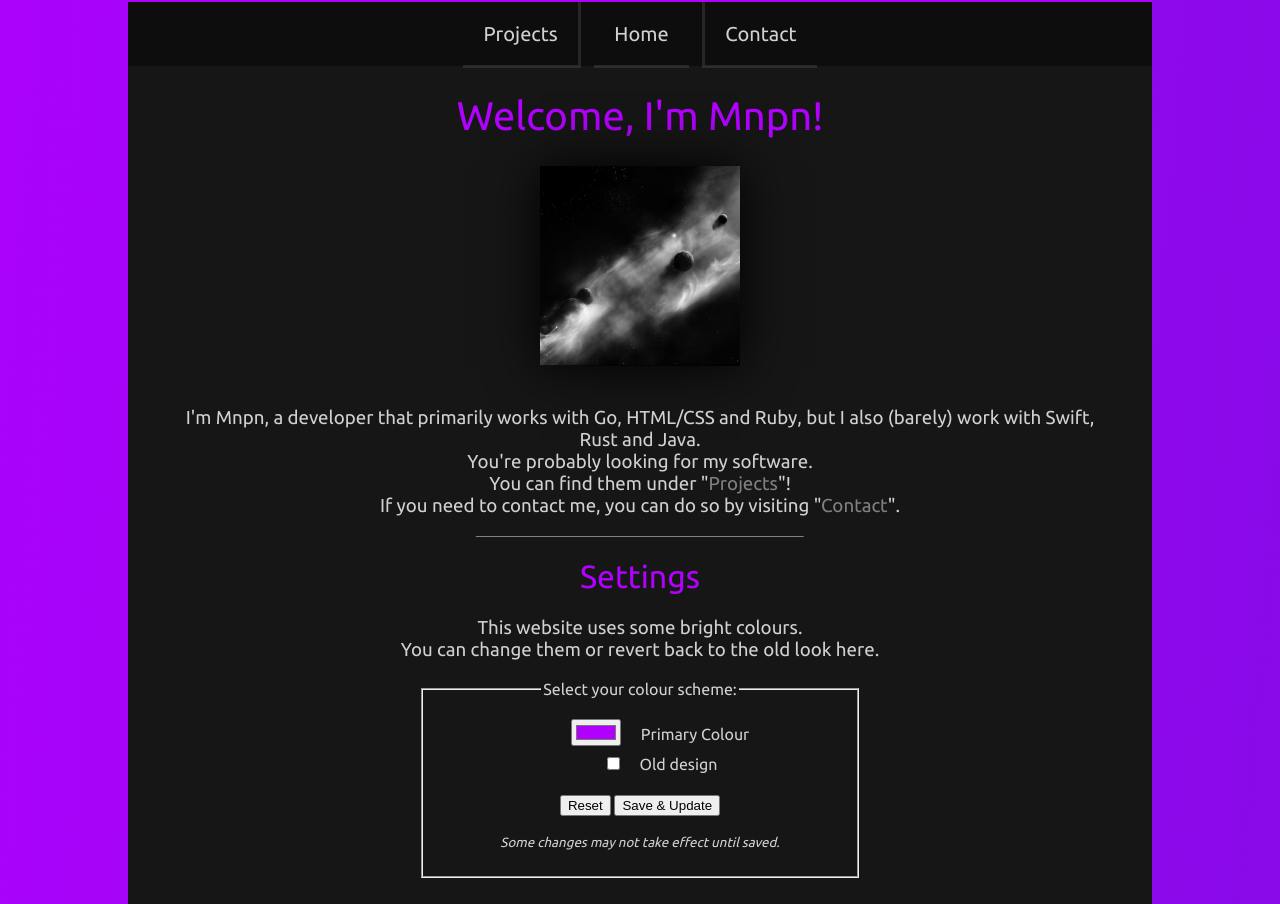
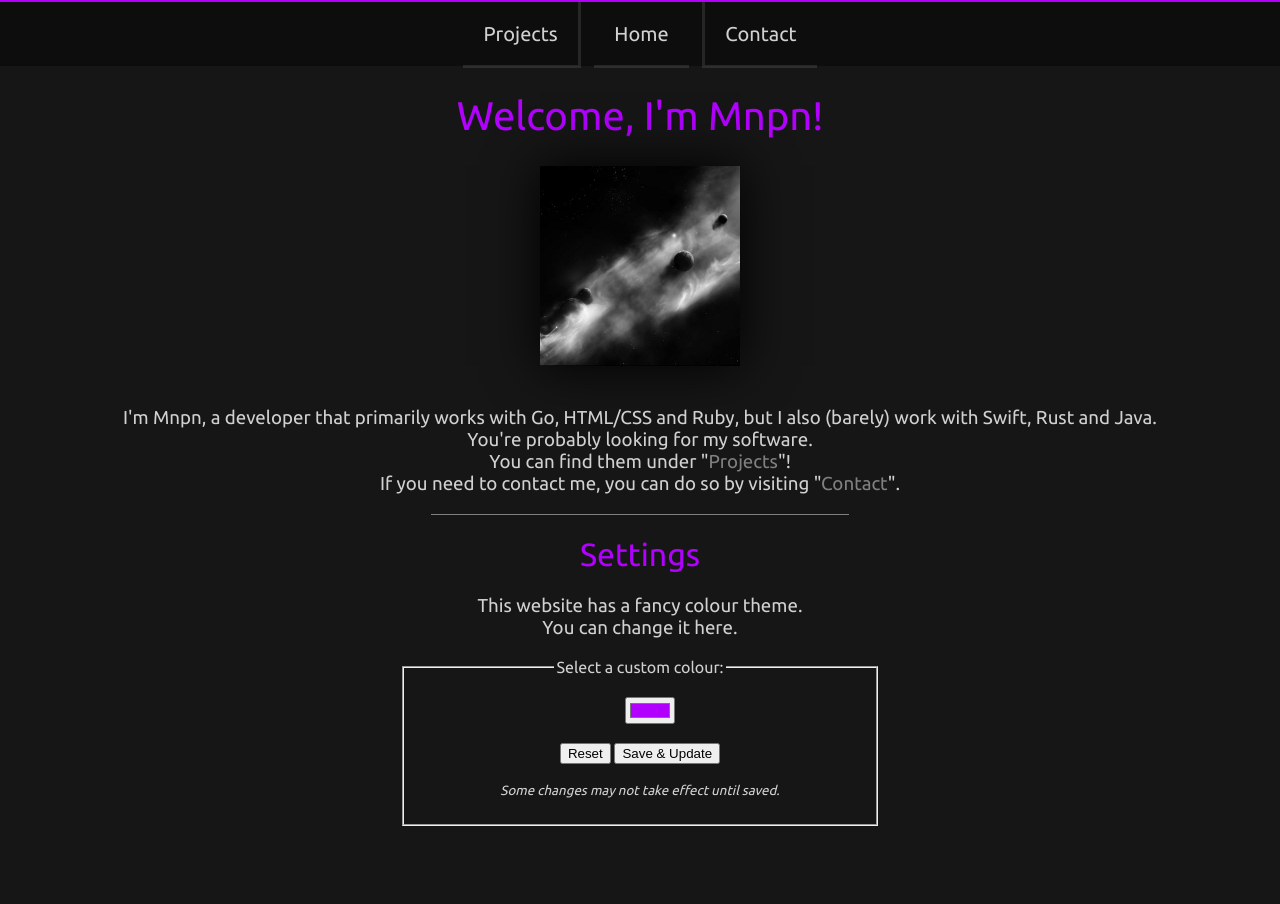
Before and after one commit to Mnpn/mnpn.github.io, a Jekyll site: the page built from index.html, in a window 1280 px wide. Built offline with Jekyll 4.4.1, drawn with Linux system fonts in a browser that asks for light colours.

Commit message:
Remove bright background (Old design)

```diff
--- a/_layouts/default.html
+++ b/_layouts/default.html
@@ -21,7 +21,6 @@
 		<script async src="/settings.js"></script>
 	</head>
 	<body>
-		<div class="page">
 		<header>
 			<nav>
 				<a href="/projects" class="left">Projects</a>
@@ -30,6 +29,5 @@
 			</nav>
 		</header>
 		{{ content }}
-		</div>
 	</body>
 </html>
--- a/contact.html
+++ b/contact.html
@@ -12,10 +12,6 @@ layout: default
 		<h3><a href="mailto:{{ site.email }}">{{ site.email }}</a></h3>
 		<div class="short"><hr /></div>
 
-		<h2>Discord</h2>
-		<h3><a href="https://discordapp.com/">Mnpn#5043</a></h3>
-
-		<div class="short"><hr /></div>
 		<h2>Twitter</h2>
 		<h3><a href="https://twitter.com/{{ site.twitter_username }}">@{{ site.twitter_username }}</a></h3>
 
--- a/index.html
+++ b/index.html
@@ -23,16 +23,15 @@ layout: default
 <h3><noscript>This feature requires JavaScript!</noscript></h3>
 <div class="settings">
 	<h3>
-		This website uses some bright colours.<br />
-		You can change them or revert back to the old look here.<br />
+		This website has a fancy colour theme.<br />
+		You can change it here.<br />
 	</h3>
 
 	<fieldset>
-		<legend>Select your colour scheme:</legend>
+		<legend>Select a custom colour:</legend>
 		<form id="colours">
 			<ul>
-				<li><input type="color" id="primary" value="{{ site.primary }}" />Primary Colour</li>
-				<li><input type="checkbox" id="style" />Old design</li>
+				<li><input type="color" id="primary" value="{{ site.primary }}" /></li>
 			</ul>
 			<input type="reset" />
 			<input type="submit" value="Save & Update" />
@@ -41,28 +40,19 @@ layout: default
 	</fieldset>
 </div>
 
-<!-- This apparently fixes a bug, which is great because
-	I cba to do the proper CSS to fix this when I'm sick. -->
-<style> .page { padding-bottom: 1px; } </style>
-
 <script>
 let primary = document.getElementById("primary");
-let style = document.getElementById("style");
 
 { let value = localStorage.getItem("primary"); if (value != null) { primary.value = value }}
-{ let value = localStorage.getItem("style"); if (value != null) { style.checked = (value === "true") }}
 
 let colours = document.getElementById("colours");
 colours.onsubmit = function() {
-	console.log(style.checked)
 	localStorage.setItem("primary", primary.value); setPrimary(primary.value);
-	localStorage.setItem("style", style.checked);
 	location.reload();
 	return false;
 };
 colours.onreset = function() {
 	localStorage.removeItem("primary"); setPrimary("{{ site.primary }}")
-	localStorage.removeItem("style");
 	location.reload();
 }
 </script>
--- a/settings.js
+++ b/settings.js
@@ -8,10 +8,9 @@ function setPrimary(value) {
 	addCss("h1", "color", value);
 	addCss("header", "border-top", "2px solid " + value);
 	addCss("a:hover", "color", value);
-	addCss(".midline", "border-left", "1px solid" + value);
+	addCss(".midline", "border-left", "1px solid " + value);
 }
 
 window.onload = function() {
 	{ let value = localStorage.getItem("primary"); if (value != null) { setPrimary(value); } else { setPrimary("#b200ff"); }}
-	{ let value = localStorage.getItem("style"); if (value != null) { if (value == "true") { addCss(".page", "width", "100%"); } }}
 };
--- a/style.css
+++ b/style.css
@@ -1,12 +1,8 @@
 body {
 	background-color: #161616;
 	color: #d1d1d1;
-	font-family: Ubuntu,Roboto,Helvetica,sans-serif;
+	font-family: Ubuntu,Roboto,sans-serif;
 	text-align: center;
-  	background: linear-gradient(275deg, #730fdd, #b200ff, #71099e);
-	background-size: 400%;
-	-webkit-animation: bg 20s ease infinite;
-	animation: bg 20s ease infinite;
 	margin: 0;
 	padding: 0;
 	transition: background 1s;
@@ -98,14 +94,6 @@ ul input {
 	margin-right: 20px;
 }
 
-.page {
-	min-height: 100vh;
-	width: 80%;
-	margin: 0 auto;
-	position: relative;
-	background-color: #161616;
-}
-
 @keyframes bg {
 	0% { background-position: 0% 50%; }
 	50% { background-position: 100% 50%; }
@@ -182,7 +170,7 @@ ul input {
 }
 
 .midline {
-	height: 335px;
+	height: 250px;
 	vertical-align: middle;
 	margin-top: 30px;
 	display: inline-block;
@@ -212,9 +200,8 @@ i.material-icons {
 }
 
 fieldset {
-	width: 40%;
+	width: 35%;
 	margin: auto;
-	margin-bottom: 25px;
 }
 
 /* Special pages for projects */
@@ -222,13 +209,3 @@ fieldset {
 	max-width: 75%;
 	max-height: 300px;
 }
-
-@media only screen and (max-width: 812px) {
-	body {
-		background: #161616;
-	}
-	.page {
-		width: 100%;
-		transition: width 1s;
-	}
-}
```
Also changed, not shown: Gemfile.lock. Lines whose indentation alone changed are shown as unchanged.
